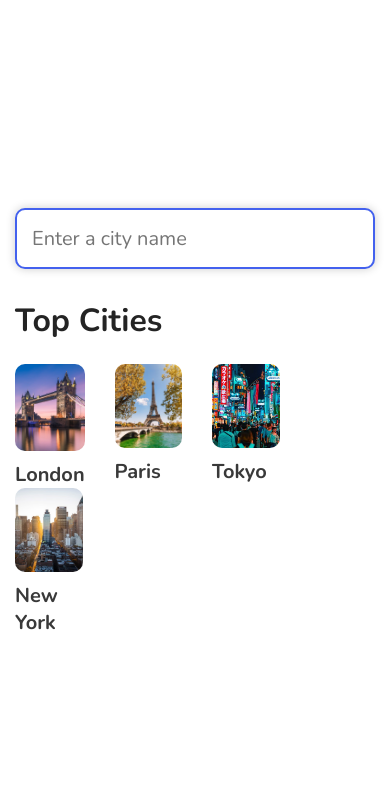
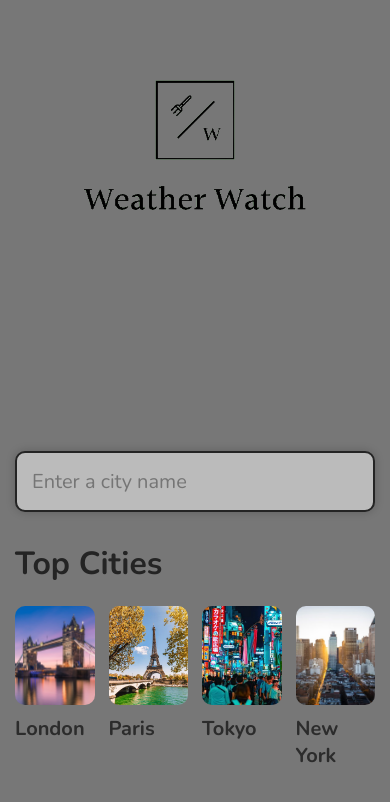
Before and after one commit to philakagujones/WeatherApp, a Next.js app: page / in a window 390 px wide. Shown: the top 802 px of the page. Built offline with nearby package versions, Linux system fonts and the light colour scheme.

Commit message:
small changes

```diff
--- a/pages/_document.js
+++ b/pages/_document.js
@@ -7,7 +7,7 @@ class MyDocument extends Document {
         <Head>
           <link rel="manifest" href="/manifest.json" />
           <link rel="apple-touch-icon" href="/icon.png"></link>
-          <meta name="theme-color" content="#ffffff" />
+          <meta name="theme-color" content="#777777" />
           {/* Font */}
           <link rel="preconnect" href="https://fonts.googleapis.com" />
           <link
--- a/pages/index.js
+++ b/pages/index.js
@@ -1,4 +1,6 @@
 import Head from 'next/head'
+import Image from 'next/image'
+import Logo from '../public/altlogo.png'
 import Places from '../comps/places'
 import Search from '../comps/search'
 
@@ -10,8 +12,15 @@ export default function Home() {
       <meta charSet="utf-8"/>
       <title>Weather Watch</title>
       <meta name="description" content="Weather PWA built by Phil Akagu-Jones" />
-      <meta name="theme-color" content="currentColor" />
     </Head>
+
+    <div className='logo'>
+      <Image
+      src={Logo}
+      width='300'
+      height='300'
+      />
+    </div>
 
     <div className='home'>
       <div className='container'>
--- a/styles/main.scss
+++ b/styles/main.scss
@@ -13,6 +13,7 @@ $tertiary: #22b0db;
 // global
 body {
   font-family: "Nunito", sans-serif;
+  background-color: #777777;
   color: $dark;
   margin: 0;
 }
@@ -37,6 +38,10 @@ h4,
 h5,
 h6 {
   margin-top: 0;
+}
+
+.link {
+  cursor: pointer;
 }
 
 .page-wrapper {
@@ -313,6 +318,17 @@ h6 {
   }
 }
 
+.logo {
+  display: flex;
+  justify-content: center;
+  margin-bottom: -7rem;
+}
+
+.logoo {
+  display: flex;
+  justify-content: center;
+}
+
 .home {
   width: 100vw;
   min-height: 100vh;
@@ -328,9 +344,10 @@ h6 {
     width: 100%;
     padding: 15px 15px;
     border-radius: 10px;
-    border: 2px solid $primary;
+    border: 2px solid $dark;
     font-size: 1.25rem;
-    color: $dark;
+    color: black;
+    background-color: #bbbbbb;
     font-family: "Nunito", sans-serif;
     box-shadow: 0 0 10px rgba(0, 0, 0, 0.2);
     transition: all 0.3s ease;
@@ -347,10 +364,10 @@ h6 {
     padding: 5px 15px;
     margin: 0;
     list-style: none;
-    border: 2px solid $primary;
+    border: 2px solid $dark;
     border-radius: 10px;
     z-index: 100;
-    background-color: #fff;
+    background-color: #bbbbbb;
     box-shadow: 0 0 10px rgba(0, 0, 0, 0.2);
 
     li {
@@ -514,3 +531,60 @@ h6 {
     transform: rotate(360deg);
   }
 }
+
+@media screen and (max-width: 469px) {
+  .places {
+    margin-top: 30px;
+
+    &__row {
+      display: flex;
+      flex-wrap: wrap;
+      margin-left: -7px;
+      margin-right: -7px;
+    }
+
+    &__box {
+      flex: 0 0 25%;
+      padding-left: 7px;
+      padding-right: 7px;
+
+      a {
+        display: block;
+        width: 100%;
+        position: relative;
+        text-decoration: none;
+
+        &:hover {
+          span {
+            opacity: 1;
+          }
+
+          img {
+            opacity: 0.8;
+          }
+        }
+
+        span {
+          text-decoration: none;
+          font-weight: $f-bold;
+          color: $dark;
+          font-size: 1.25rem;
+          opacity: 0.9;
+          transition: all 0.3s ease;
+        }
+      }
+    }
+
+    &__image-wrapper {
+      position: relative;
+      padding-bottom: 125%;
+      border-radius: 10px;
+      overflow: hidden;
+      margin-bottom: 10px;
+
+      img {
+        transition: all 0.3s ease;
+      }
+    }
+  }
+}
```
Also changed, not shown: pages/location/[city].js (+13 -3 lines), public/altlogo.png (added), public/manifest.json.
